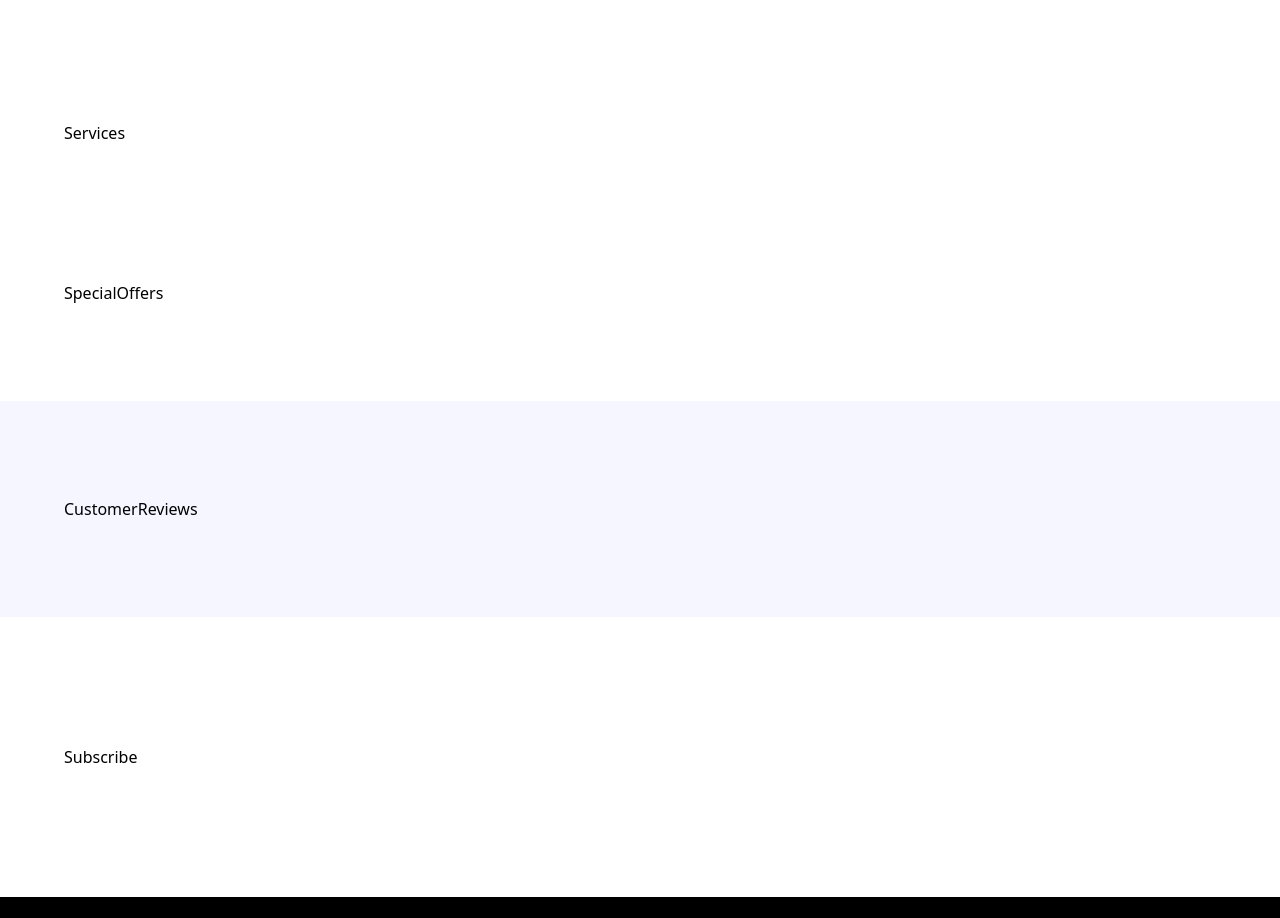
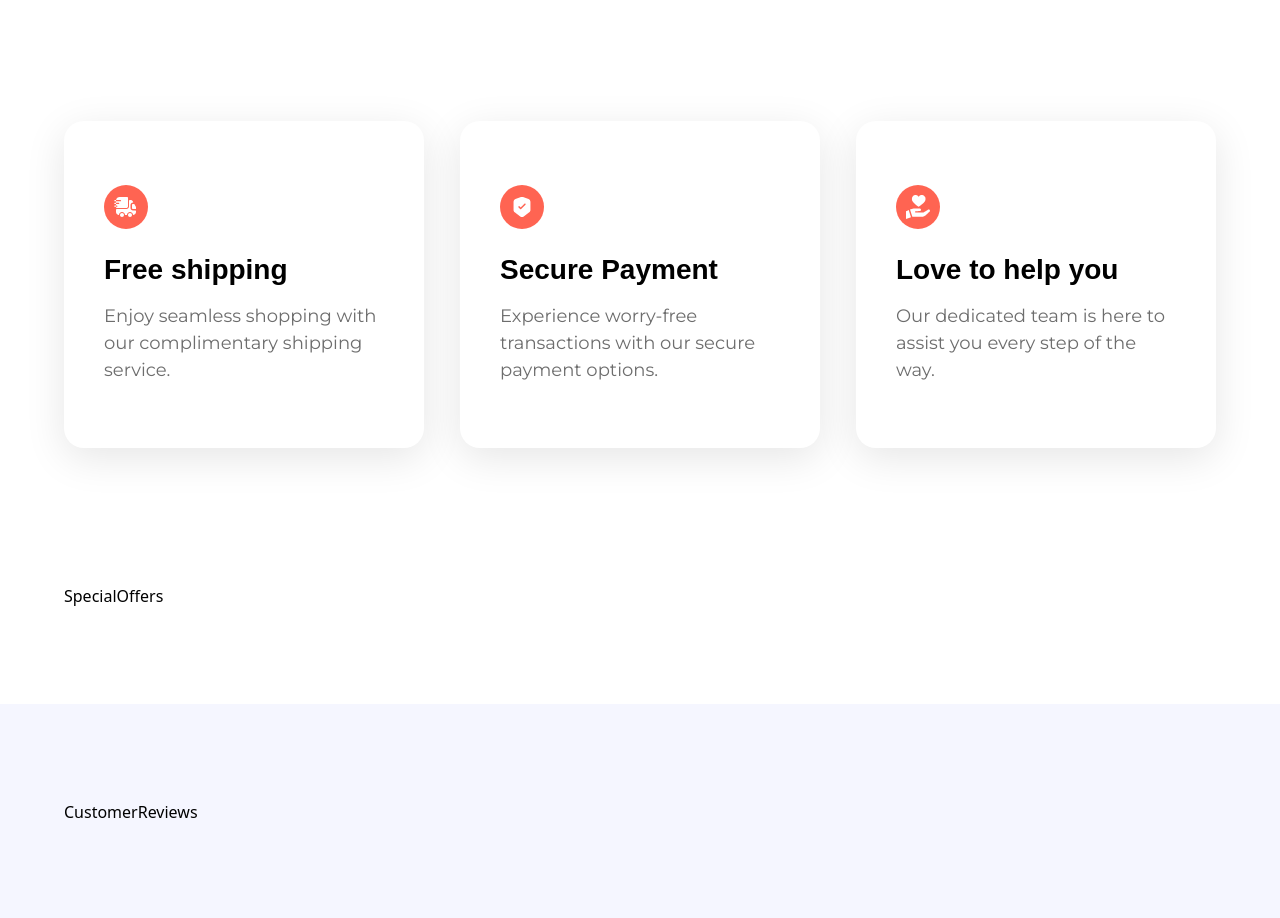
Before and after one commit to niharika1102/nike, a React (Vite) app: page / in a window 1280 px wide. Shown: the part 2240-3158 px from the top of the page. Built offline with nearby package versions, Linux system fonts and the light colour scheme; a web font is replaced by a local one.

Commit message:
Service section
All done

```diff
--- a/src/sections/Services.jsx
+++ b/src/sections/Services.jsx
@@ -1,8 +1,17 @@
 import React from 'react'
+import { services } from '../constants'
+import ServiceCard from '../components/ServiceCard'
 
 const Services = () => {
   return (
-    <div>Services</div>
+    <section className='max-container flex justify-center flex-wrap gap-9'>
+      {services.map((service) => (
+        <ServiceCard
+          key={service.label}
+          {...service}
+        />
+      ))}
+    </section>
   )
 }
 
```
